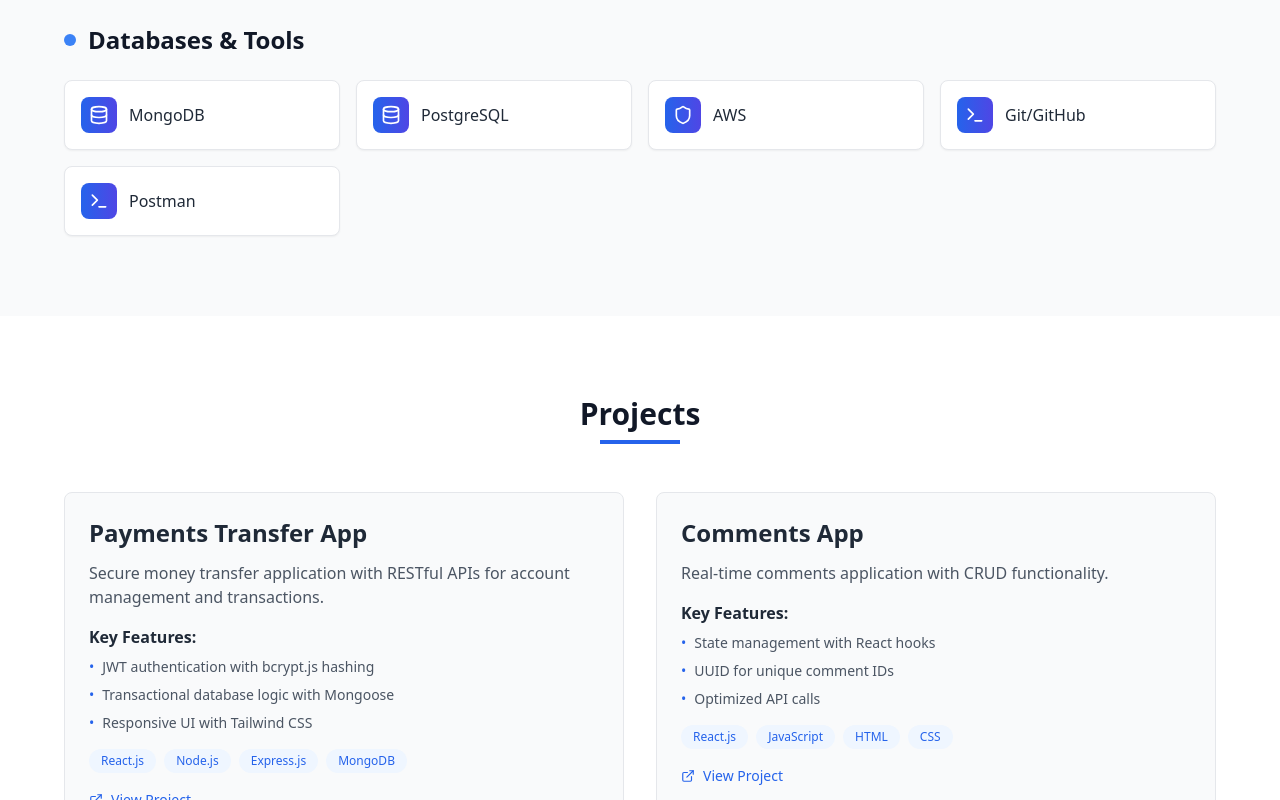
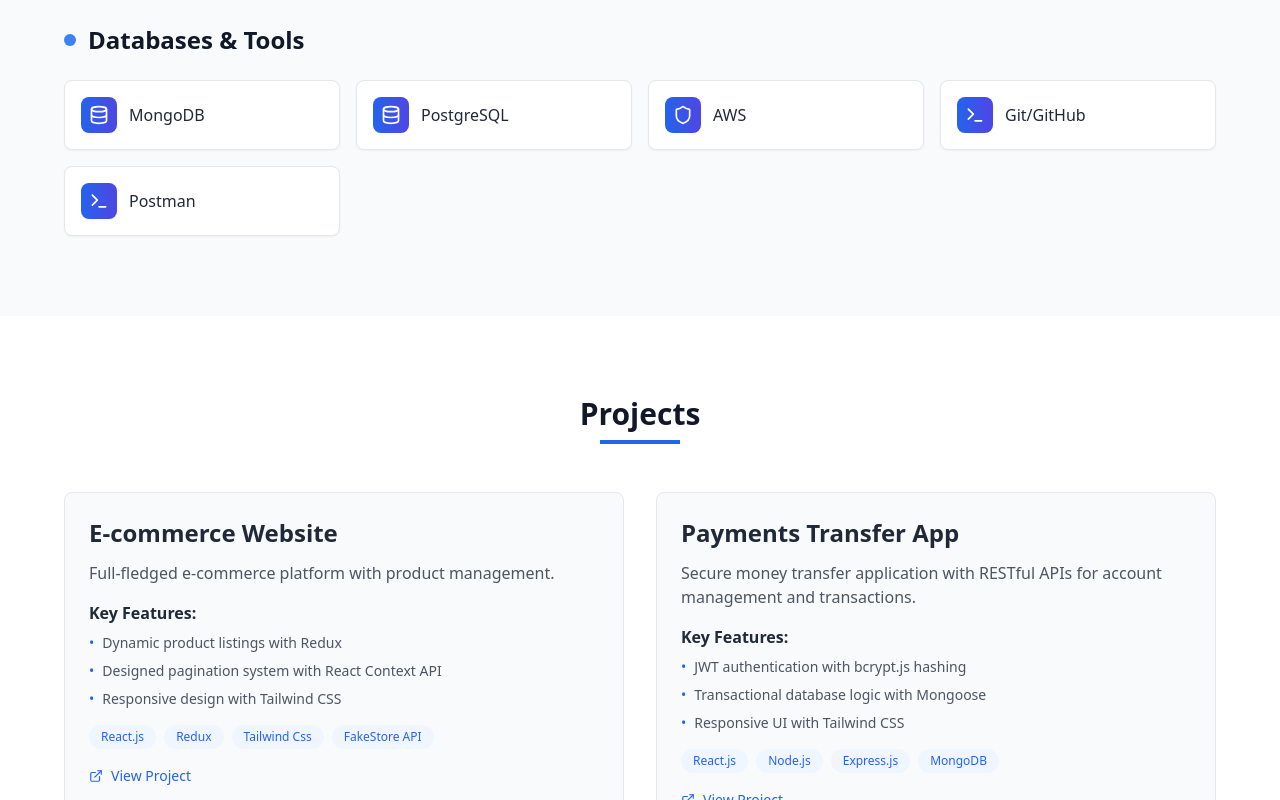
Before and after one commit to SiddarthaRangu/Portfolio, a Next.js app: page / in a window 1280 px wide. Shown: the part 2000-2800 px from the top of the page. Built offline with nearby package versions, Linux system fonts and the light colour scheme.

Commit message:
Added new project and skill

```diff
--- a/app/page.tsx
+++ b/app/page.tsx
@@ -3,9 +3,11 @@ import React, { useState, useEffect } from 'react';
 import { motion, AnimatePresence } from 'framer-motion';
 import {  Mail, ExternalLink, Code, Server, Database, Globe, Cpu, Shield, Package, Terminal, ChevronRight, Phone } from 'lucide-react';
 import {FaGithub as Github, FaLinkedin as Linkedin } from 'react-icons/fa';
+import { link } from 'fs';
 
 const rotatingSkills = [
   { name: 'React.js', color: 'text-blue-500' },
+  { name: 'Redux', color: 'text-purple-600' },
   { name: 'Node.js', color: 'text-green-500' },
   { name: 'MongoDB', color: 'text-emerald-500' },
   { name: 'JavaScript (ES6+)', color: 'text-yellow-500' },
@@ -20,6 +22,17 @@ const rotatingSkills = [
 ];
 
 const projects = [
+  {
+    title: 'E-commerce Website',
+    description: 'Full-fledged e-commerce platform with product management.',
+    technologies: ['React.js', 'Redux', 'Tailwind Css', 'FakeStore API'],
+    highlights: [
+      'Dynamic product listings with Redux',
+      'Designed pagination system with React Context API',
+      'Responsive design with Tailwind CSS'
+    ],
+    link:'https://shopping-lac-beta-68.vercel.app/'
+  },
   {
     title: 'Payments Transfer App',
     description: 'Secure money transfer application with RESTful APIs for account management and transactions.',
@@ -284,6 +297,7 @@ export default function Portfolio() {
               <div className="flex items-center gap-3">
                 <div className="p-2 rounded-lg bg-gradient-to-r from-blue-600 to-indigo-600 text-white">
                   {skill === 'React.js' && <Code className="w-5 h-5" />}
+                  {skill === 'Redux' && <Code className="w-5 h-5" />}
                   {skill === 'JavaScript' && <Globe className="w-5 h-5" />}
                   {skill === 'HTML5/CSS3' && <Globe className="w-5 h-5" />}
                   {skill === 'Tailwind CSS' && <Package className="w-5 h-5" />}
```
